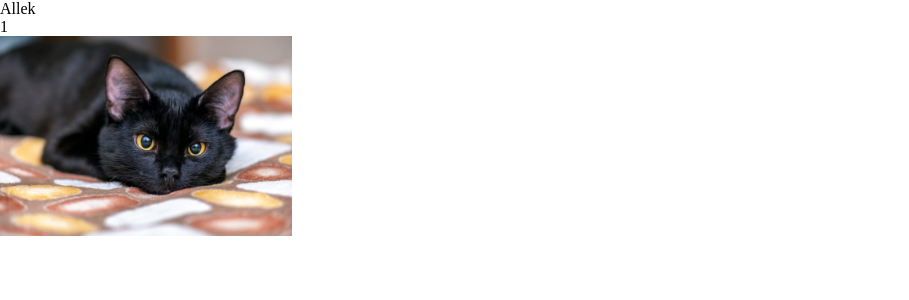
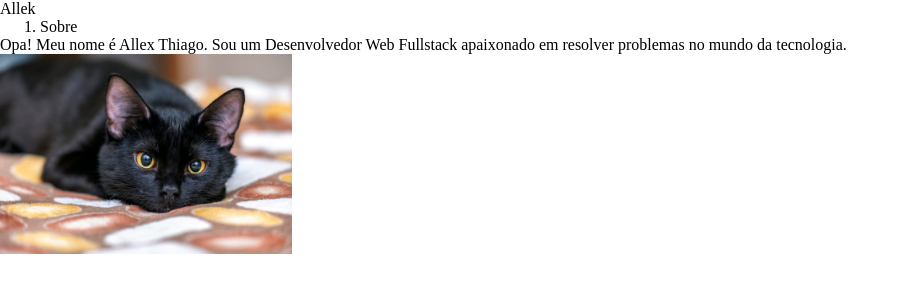
Before and after one commit to AllexThiagoSR/personal-site, a Next.js app: page / in a window 1280 px wide. Shown: the top 300 px of the page, without its empty margins (0-909 px from the left). Built offline with nearby package versions, Linux system fonts and the light colour scheme.

Commit message:
feat: Adiciona a rota about e renderiza o componente Header comum para todas as páginas.

```diff
--- a/src/components/NavBar.js
+++ b/src/components/NavBar.js
@@ -4,7 +4,7 @@
   return (
     <nav>
       <ol>
-        <li>1</li>
+        <li>Sobre</li>
       </ol>
     </nav>
   );
--- a/src/pages/_app.js
+++ b/src/pages/_app.js
@@ -1,5 +1,11 @@
+import Header from '@/components/Header';
 import '../styles/globals.css';
 
 export default function App({ Component, pageProps }) {
-  return <Component {...pageProps} />
+  return (
+    <>
+      <Header />
+      <Component {...pageProps} />
+    </>
+  );
 }
--- a/src/pages/index.js
+++ b/src/pages/index.js
@@ -13,7 +13,10 @@
         <link rel="icon" href="/favicon.ico" />
       </Head>
       <main>
-        <Header />
+        <p>
+          Opa! Meu nome é Allex Thiago.
+          Sou um Desenvolvedor Web Fullstack apaixonado em resolver problemas no mundo da tecnologia.
+        </p>
         <Image
           src={ placeholderImage }
           alt="Author"
--- a/src/styles/globals.css
+++ b/src/styles/globals.css
@@ -105,6 +105,5 @@
   }
 } */
 * {
-  padding: 0;
   margin: 0;
 }
```
Also changed, not shown: src/components/Aside.js (added, +11 -0 lines), src/pages/about.js (added, +20 -0 lines).
